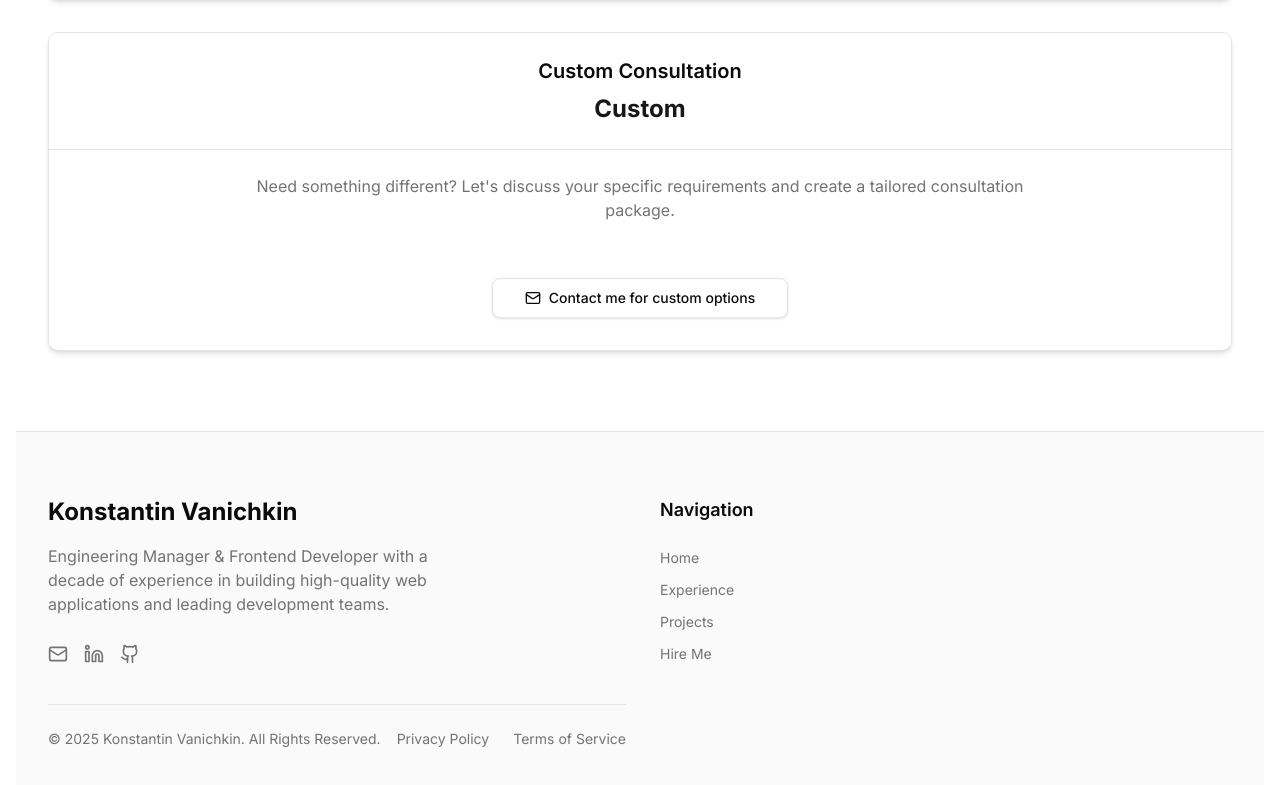
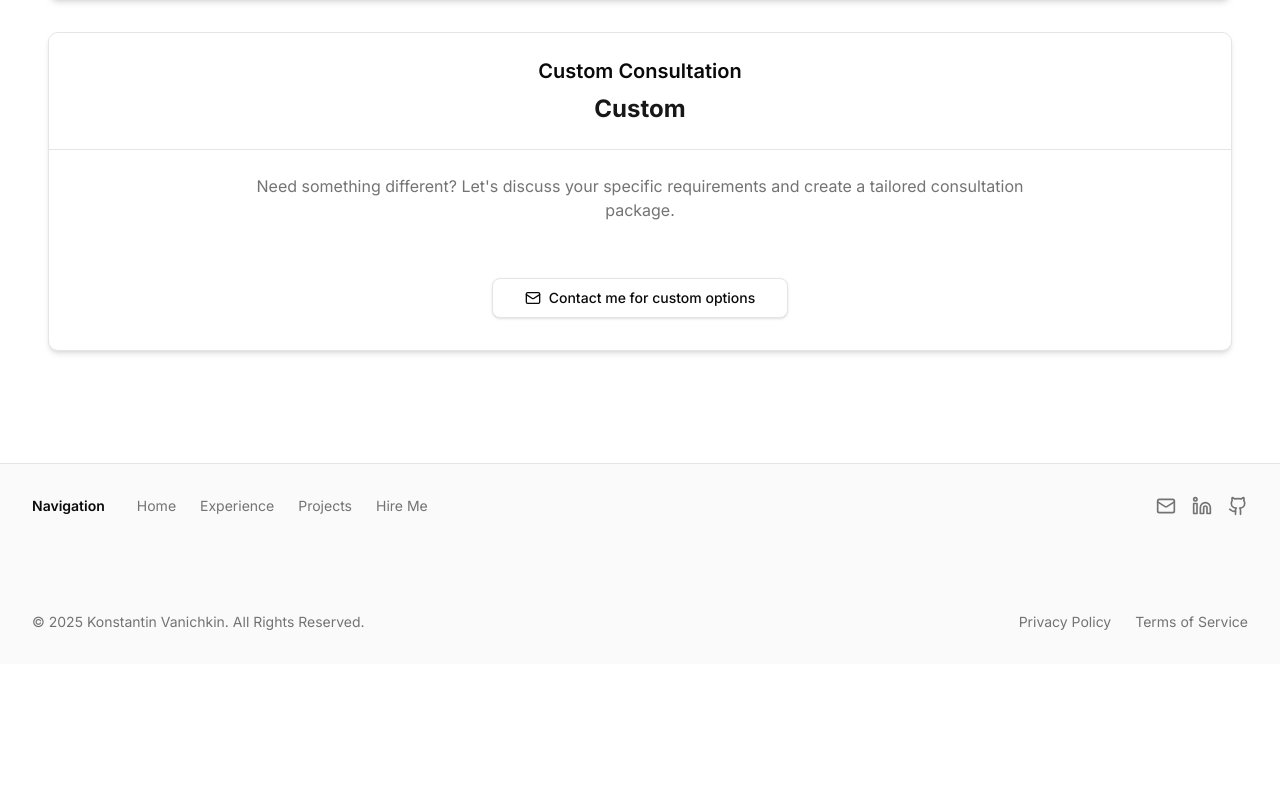
Before and after one commit to Vangor/portfolio, a Next.js app: page /en in a window 1280 px wide. Shown: the part 3591-4376 px from the top of the page. After the commit the page ends 4255 px from the top, so only its background shows below. Built offline with nearby package versions, Linux system fonts and the light colour scheme.

Commit message:
Footer fix

```diff
--- a/src/app/[locale]/page.tsx
+++ b/src/app/[locale]/page.tsx
@@ -11,7 +11,6 @@ export default function Home() {
       <Experience />
       <Projects />
       <Consultation />
-      <Footer />
     </main>
   );
 }
--- a/src/components/Footer/Footer.styled.ts
+++ b/src/components/Footer/Footer.styled.ts
@@ -3,7 +3,7 @@ import tw from 'tailwind-styled-components';
 
 export const FooterContainer = tw.footer`
   bg-muted/50
-  py-16
+  py-8
   border-t
   border-border
 `;
@@ -14,39 +14,48 @@ export const FooterContent = tw.div`
   px-4
   md:px-8
   flex
-  flex-col
-  md:flex-row
+  flex-row
+  flex-wrap
   justify-between
-  gap-10
+  items-center
+  gap-8
 `;
 
 export const FooterSection = tw.div`
   flex
-  w-1/2
-  flex-col
-  gap-4
+  flex-row
+  items-center
+  gap-6
 `;
 
 export const FooterLogo = tw.div`
-  text-2xl
+  text-xl
   font-bold
+  mr-4
 `;
 
 export const FooterTagline = tw.p`
   text-muted-foreground
-  max-w-sm
+  text-sm
+  hidden
+  md:block
+  max-w-xs
 `;
 
 export const FooterNav = tw.nav`
   flex
-  flex-col
-  gap-3
+  flex-row
+  flex-wrap
+  gap-6
+  items-center
 `;
 
 export const FooterNavTitle = tw.h3`
   font-semibold
-  text-lg
-  mb-2
+  text-sm
+  mr-2
+  hidden
+  md:block
 `;
 
 export const FooterNavLink = tw.a`
@@ -59,7 +68,7 @@ export const FooterNavLink = tw.a`
 export const FooterSocial = tw.div`
   flex
   gap-4
-  mt-3
+  ml-auto
 `;
 
 export const FooterSocialLink = tw.a`
@@ -69,15 +78,14 @@ export const FooterSocialLink = tw.a`
 `;
 
 export const FooterBottom = tw.div`
-  mt-10
-  pt-6
-  border-t
-  border-border
+  w-full
+  mt-12
+  pt-12
   flex
-  flex-col
-  md:flex-row
+  flex-row
   justify-between
   items-center
+  flex-wrap
   gap-4
   text-sm
   text-muted-foreground
--- a/src/components/Footer/Footer.tsx
+++ b/src/components/Footer/Footer.tsx
@@ -3,7 +3,7 @@
 import React, { useState } from 'react';
 import { useTranslations } from 'next-intl';
 import Link from 'next/link';
-import { Mail, Linkedin, Github, ExternalLink } from 'lucide-react';
+import { Mail, Linkedin, Github } from 'lucide-react';
 import {
   FooterContainer,
   FooterContent,
@@ -18,7 +18,6 @@ import {
   FooterBottom,
   FooterCopyright,
   FooterLinks,
-  FooterBottomLink,
 } from './Footer.styled';
 import { PolicyDialog } from './PolicyDialog/PolicyDialog';
 import { Privacy } from './Privacy';
@@ -32,12 +31,25 @@ export const Footer = () => {
   const [isPrivacyOpen, setIsPrivacyOpen] = useState(false);
   const [isTermsOpen, setIsTermsOpen] = useState(false);
 
+  const navItems = [
+    { key: 'home', href: '#' },
+    { key: 'experience', href: '#experience' },
+    { key: 'projects', href: '#projects' },
+    { key: 'consultation', href: '#consultation' },
+  ];
+
   return (
     <FooterContainer>
       <FooterContent>
-        <FooterSection>
-          <FooterLogo>Konstantin Vanichkin</FooterLogo>
-          <FooterTagline>{t('tagline')}</FooterTagline>
+        <FooterNav>
+          <FooterNavTitle>{t('navigation')}</FooterNavTitle>
+          {navItems.map(item => (
+            <Link key={item.key} href={item.href} legacyBehavior passHref>
+              <FooterNavLink>{nav(item.key)}</FooterNavLink>
+            </Link>
+          ))}
+        </FooterNav>
+
         <FooterSocial>
           <FooterSocialLink href="mailto:contact@vanichk.in" aria-label="Email">
             <Mail className="h-5 w-5" />
@@ -51,7 +63,7 @@ export const Footer = () => {
             <Linkedin className="h-5 w-5" />
           </FooterSocialLink>
           <FooterSocialLink
-              href="https://github.com/vanichols"
+            href="https://github.com/vangor"
             target="_blank"
             rel="noopener noreferrer"
             aria-label="GitHub"
@@ -59,25 +71,6 @@ export const Footer = () => {
             <Github className="h-5 w-5" />
           </FooterSocialLink>
         </FooterSocial>
-        </FooterSection>
-
-        <FooterSection>
-          <FooterNavTitle>{t('navigation')}</FooterNavTitle>
-          <FooterNav>
-            <Link href="#" legacyBehavior passHref>
-              <FooterNavLink>{nav('home')}</FooterNavLink>
-            </Link>
-            <Link href="#experience" legacyBehavior passHref>
-              <FooterNavLink>{nav('experience')}</FooterNavLink>
-            </Link>
-            <Link href="#projects" legacyBehavior passHref>
-              <FooterNavLink>{nav('projects')}</FooterNavLink>
-            </Link>
-            <Link href="#consultation" legacyBehavior passHref>
-              <FooterNavLink>{nav('consultation')}</FooterNavLink>
-            </Link>
-          </FooterNav>
-        </FooterSection>
       </FooterContent>
 
       <FooterContent>
@@ -93,6 +86,7 @@ export const Footer = () => {
             >
               <Privacy />
             </PolicyDialog>
+
             <PolicyDialog isOpen={isTermsOpen} onOpenChange={setIsTermsOpen} title={t('terms')}>
               <Terms />
             </PolicyDialog>
--- a/src/components/Layout/Layout.styled.ts
+++ b/src/components/Layout/Layout.styled.ts
@@ -7,7 +7,7 @@ export const MainContainer = tw.div`
   flex-col
 `;
 
-export const Content = tw.main`
+export const Content = tw.div`
   flex-grow
   container
   mx-auto
--- a/src/components/Layout/Layout.tsx
+++ b/src/components/Layout/Layout.tsx
@@ -1,7 +1,7 @@
 import React from 'react';
 import { MainContainer, Content } from './Layout.styled';
 import { Header } from '../Header/Header';
-
+import { Footer } from '../Footer/Footer';
 interface LayoutProps {
   children: React.ReactNode;
 }
@@ -11,7 +11,7 @@ const Layout: React.FC<LayoutProps> = ({ children }) => {
     <MainContainer>
       <Header />
       <Content>{children}</Content>
-      {/* Footer will be added here */}
+      <Footer />
     </MainContainer>
   );
 };
```
Lines whose indentation alone changed are shown as unchanged.
